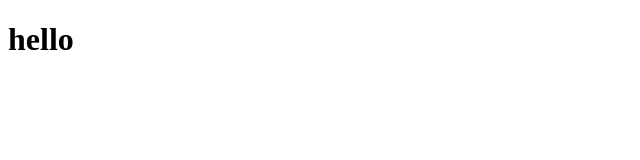
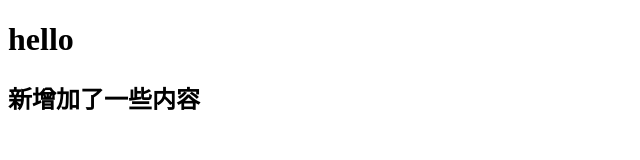
Before and after one commit to ydzformer/git-demo, a plain HTML site: page index.html in a window 1280 px wide. Shown: the whole page, without its empty margins (0-640 px from the left). Drawn offline with Linux system fonts and the light colour scheme.

Commit message:
增加了第一次

```diff
--- a/index.html
+++ b/index.html
@@ -10,6 +10,8 @@
 
 <body>
     <h1>hello</h1>
+    <h2>新增加了一些内容</h2>
+
 </body>
 
 </html>
```
